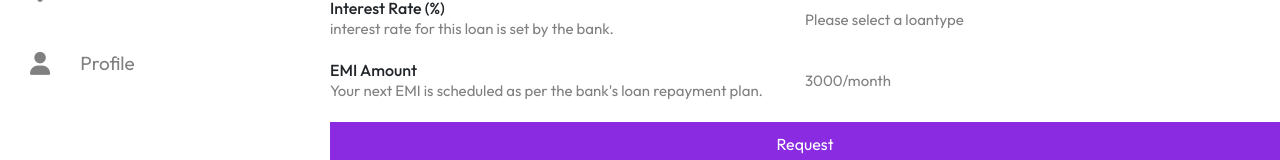
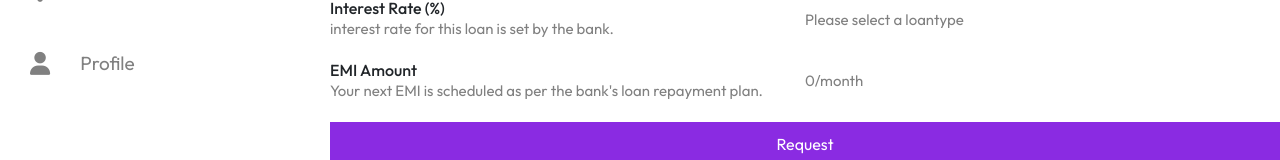
Before and after one commit to mohammedfazil2005/onlineBankingSystem-MERN, a React (Vite) app: page /userdashboard in a window 1280 px wide. Both pictures are taken after a click on the element "Loans". Shown: the part 553-713 px from the top of the page. Built offline with nearby package versions, Linux system fonts and the light colour scheme.

Commit message:
updated loan table

```diff
--- a/src/pages/admin/homeadminright/homeadminloanrequests/HomeAdminLoanRequests.css
+++ b/src/pages/admin/homeadminright/homeadminloanrequests/HomeAdminLoanRequests.css
@@ -25,8 +25,9 @@
 }
 .home-admin-credit-req-tables{
     display: grid;
-    grid-template-columns: 1fr 1fr 1fr 1fr 1fr 1fr;
+    grid-template-columns: 1fr 1fr 1fr 1fr 1fr 1fr 1fr;
     align-items: center;
+    place-items: center;
 }
 
 .home-admin-credit-req-tables div{
--- a/src/pages/admin/homeadminright/homeadminloanrequests/HomeAdminLoanRequests.jsx
+++ b/src/pages/admin/homeadminright/homeadminloanrequests/HomeAdminLoanRequests.jsx
@@ -19,6 +19,7 @@ const HomeAdminLoanRequests = () => {
         <p>Loan Type </p>
         <p> Loan Duration</p>
         <p>Requested Amount</p>
+        <p>Interest Rate</p>
         <p>Profile</p>
         <p>...</p>
       </div>
@@ -30,6 +31,7 @@ const HomeAdminLoanRequests = () => {
         <p>Personal</p>
         <p>12 months</p>
         <p>₹20000</p>
+        <p>10%</p>
         <Link>View Profile</Link>
         <div className='btn-loan-req-div'>
           <button>Approve</button>
--- a/src/pages/user/homeright/homerightloans/HomeRightLoans.jsx
+++ b/src/pages/user/homeright/homerightloans/HomeRightLoans.jsx
@@ -4,23 +4,32 @@ import { FloatingLabel, Form } from 'react-bootstrap'
 import { loanTypes } from '../../../randomdata/data'
 const HomeRightLoans = () => {
     const [interestRate,setInterestRate]=useState('')
-    const [EMIamount,setEMIamount]=useState(0)
+    // const [EMIamount,setEMIamount]=useState(0)
     const [loanData,setLoanData]=useState({
         card:"debit",
         loanType:"",
         loanAmount:0,
         loanDuration:"",
         interestRate:"",
-        EMIamount:EMIamount,
+        repayingAmount:0,
+        EMIamount:0,
     })
+
+    // console.log(loanData)
 
 
     useEffect(()=>{
-        let interest=(loanData.loanAmount*loanData.interestRate*loanData.loanDuration)/100
-        console.log(Number(loanData.loanAmount)+interest)
-    },[loanData])
+        if(loanData.loanAmount&&loanData.interestRate&&loanData.loanDuration){
+            let interest=(loanData.loanAmount*loanData.interestRate*loanData.loanDuration)/100
+            let totalLoanAMOUNT=Number(loanData.loanAmount)+interest
+            let totalMonth=loanData.loanDuration*12
+            let EMIperMonth=totalLoanAMOUNT/totalMonth
 
-    // console.log(loanData)
+        setLoanData({ ...loanData, EMIamount:Math.ceil(EMIperMonth),repayingAmount:Math.ceil(totalLoanAMOUNT) });
+        }
+    },[loanData.loanDuration,loanData.loanDuration,loanData.loanType])
+
+    console.log(loanData)
 
 
     return (
@@ -111,7 +120,7 @@ const HomeRightLoans = () => {
                         <p>Your next EMI is scheduled as per the bank's loan repayment plan.</p>
                     </div>
                     <div>
-                        <p>3000/month</p>
+                        <p>{loanData.EMIamount}/month</p>
                     </div>
                 </div>
                 <button>Request</button>
```
